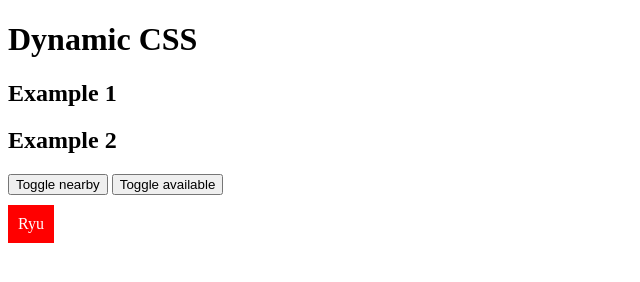
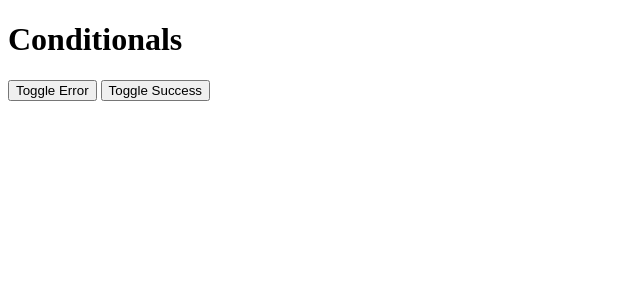
Before and after one commit to KunalKatiyar/VueJSTutorial, a plain HTML site: page index.html in a window 1280 px wide. Shown: the whole page, without its empty margins (0-640 px from the left). Drawn offline with nearby package versions, Linux system fonts and the light colour scheme.

Commit message:
Conditionals

```diff
--- a/app.js
+++ b/app.js
@@ -10,8 +10,10 @@ new Vue({
         // b: 0
         // x: 0,
         // y: 0
-        available: false,
-        nearby: false
+        // available: false,
+        // nearby: false
+        error: false,
+        success: false
     },
     methods: {
         greet: function(time){
--- a/index.html
+++ b/index.html
@@ -9,17 +9,13 @@
 </head>
 <body>
     <div id="vue-app">
-        <h1>Dynamic CSS</h1>
-        <h2>Example 1</h2>
-        <!-- <div v-on:click="available=!available" v-bind:class="{available: available}">
-            <span>Ryu</span>
-        </div> -->
-        <h2>Example 2</h2>
-        <button v-on:click="nearby = !nearby">Toggle nearby</button>
-        <button v-on:click="available = !available">Toggle available</button>
-        <div v-bind:class="compClasses">
-            <span>Ryu</span>
-        </div>
+        <h1>Conditionals</h1>
+        <button v-on:click="error=!error">Toggle Error</button>
+        <button v-on:click="success=!success">Toggle Success</button>
+        <!-- <p v-if="error">There has been an error</p>
+        <p v-else-if="success">Success</p> -->
+        <p v-show="error">There has been an error</p>
+        <p v-show="success">Success</p>
     </div>
 
     <script src="app.js"></script>
```
